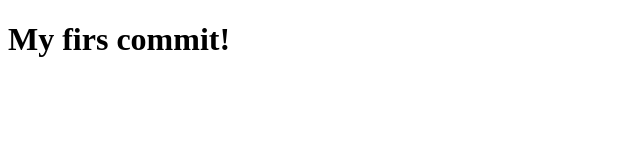
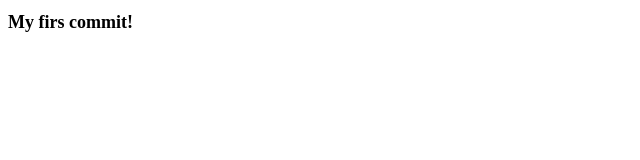
Before and after one commit to ZloyDoberman/first-project, a plain HTML site: page index.html in a window 1280 px wide. Shown: the whole page, without its empty margins (0-640 px from the left). Drawn offline with Linux system fonts and the light colour scheme.

Commit message:
Поставил стили в style.css

```diff
--- a/index.html
+++ b/index.html
@@ -3,6 +3,7 @@
 <head>
   <meta charset="UTF-8">
   <meta name="viewport" content="width=device-width, initial-scale=1.0">
+  <link rel="stylesheet" href="style.css">
   <title>Hello world!</title>
 </head>
 <body>
--- a/style.css
+++ b/style.css
@@ -0,0 +1,3 @@
+h1 {
+  font-size: 18px;
+}
```
